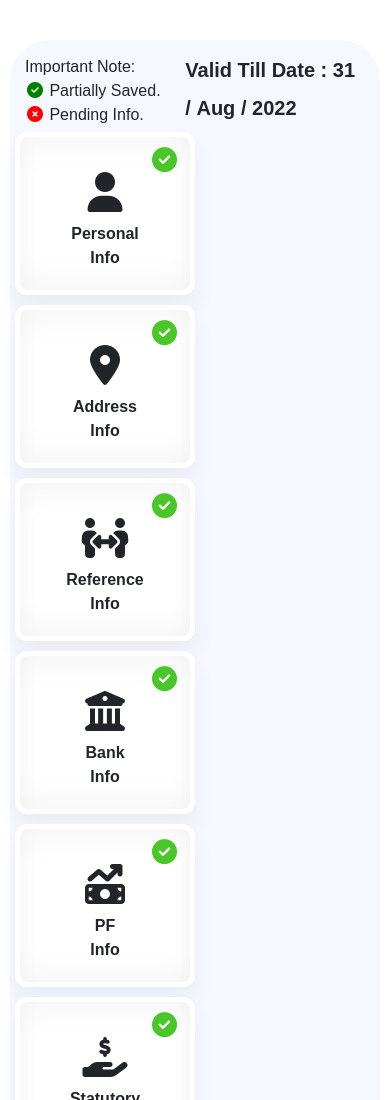
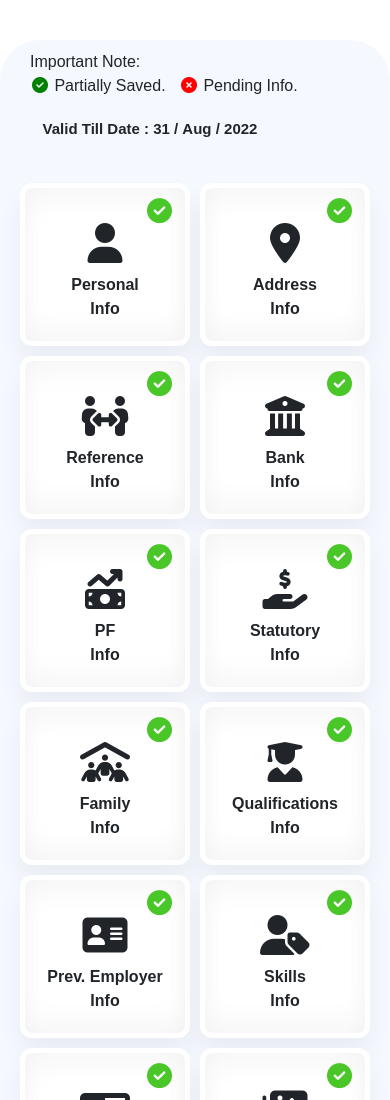
Before and after one commit to Akash-Dilip-Kumbhar/DashboradIcon, a plain HTML site: page index.html in a window 390 px wide. Shown: the top 1100 px of the page. Drawn offline with nearby package versions, Linux system fonts and the light colour scheme.

Commit message:
Update style.css

```diff
--- a/style.css
+++ b/style.css
@@ -20,20 +20,24 @@ body {
 .Maincontainer {
   background: #f5f8ff;
   border-radius: 40px;
-  margin: 10px;
+  overflow-x: hidden;
   margin-top: 40px;
-  padding: 15px;
+}
+.notearea {
+  margin-left: 60px;
+  margin-bottom: 10px;
+  margin-top: 10px;
+  display: inline-flex;
+
 }
 
-.BoxPacket {
+.row {
   display: flex;
   justify-content: center;
 }
 
 .box {
-  position: relative;
-  min-width: 0;
-  width: 180px;
+  width: 170px;
   backdrop-filter: blur(25px) saturate(00%);
   background-color: rgba(255, 255, 255, 1);
   border-radius: 12px;
@@ -74,7 +78,7 @@ body {
 
 .FinalBtn {
   display: flex;
-  justify-content: space-between;
+  justify-content: center;
   margin-top: 40px;
   margin-left: 6%;
   margin-right: 6%;
@@ -112,19 +116,17 @@ body {
 
 .DashboradFooterImg img {
   width: 250px;
-
 }
 
 .DashboradFooterText {
   margin-left: 40px;
   border-left: #00a65a 5px solid;
   padding-left: 20px;
-
 }
 
 .timebox {
   display: flex;
-  justify-content: center;
+  justify-content: space-between;
 }
 
 .TimeCounter {
@@ -132,6 +134,9 @@ body {
   height: 50px;
   font-weight: 800;
   font-size: 20px;
+  margin-right: 60px;
+  margin-bottom: 10px;
+  margin-top: 10px;
 }
 
 @media only screen and (max-width: 500px) {
@@ -155,4 +160,18 @@ body {
     padding-top: 20px;
     padding-bottom: 20px;
   }
+  .TimeCounter{
+    text-align: center;
+    font-size: 15px;
+  }
+  .notearea{
+    display: inline-flex;
+    flex-direction: column;
+    margin-left: 30px;
+  }
+  .timebox{
+    display: flex;
+    justify-content: space-between;
+    flex-direction: column;
+  }
 }
```
